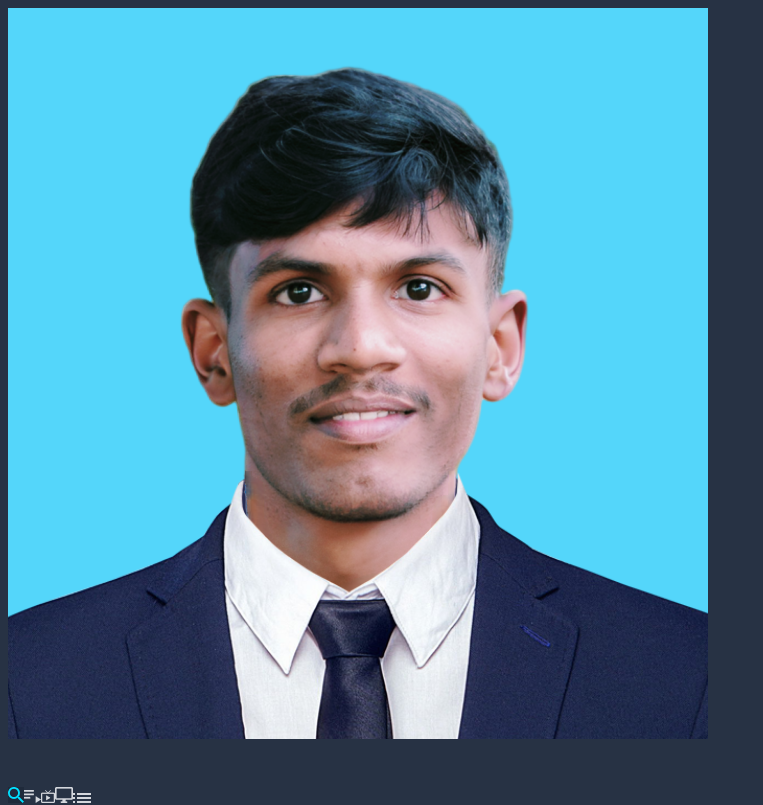
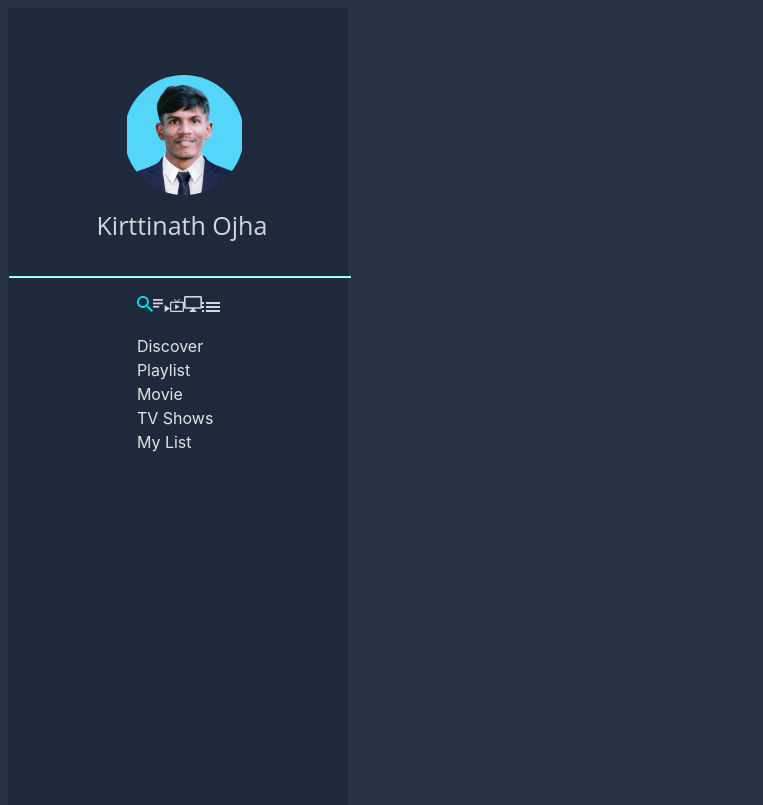
Before and after one commit to Kirttinath/moviefox, a React (Vite) app: page / in a window 1280 px wide. Shown: the top 805 px of the page, without its empty margins (0-763 px from the left). Built offline with nearby package versions, Linux system fonts and the light colour scheme.

Commit message:
Update profile picture, name, and add a horizontal line.

```diff
--- a/src/Pages/Home/Home.jsx
+++ b/src/Pages/Home/Home.jsx
@@ -15,8 +15,8 @@ const Home = () => {
     <div className="home">
       <div className="group">
         <img className="mask" src={profile} alt="" />
-        <p className="kojha"></p>
-        <img src="" alt="" className="vector1" />
+        <p className="kojha">Kirttinath Ojha</p>
+        <hr className="vector1" />
         <div className="autogroup">
           <div className="autogroupimg">
             <img src={discover_icon} alt="" />
--- a/src/Pages/Home/Home.scss
+++ b/src/Pages/Home/Home.scss
@@ -0,0 +1,41 @@
+.group {
+  align-items: center;
+  background-color: #1e2a3b;
+  box-sizing: border-box;
+  display: flex;
+  flex-direction: column;
+  flex-shrink: 0;
+  height: 1187px;
+  padding: 67px 0px 256px 0.8px;
+  width: 340px;
+  .mask {
+    flex-shrink: 0;
+    border-radius: 50%;
+    height: 120px;
+    margin: 0px 0px 17.6px 12px;
+    object-fit: contain;
+    position: relative;
+    vertical-align: top;
+    width: 120px;
+  }
+  .kojha {
+    color: #d3d7dd;
+    flex-shrink: 0;
+    font-family: Open Sans, "Source Sans Pro";
+    font-size: 25px;
+    font-weight: 400;
+    line-height: 1;
+    margin: 0px 0px 30px 7px;
+    text-align: center;
+    white-space: nowrap;
+  }
+  .vector1 {
+    flex-shrink: 0;
+    height: 0;
+    margin-bottom: 16px;
+    object-fit: contain;
+    vertical-align: top;
+    width: 340px;
+    border-top: 1px solid rgb(152, 248, 254);
+  }
+}
```
